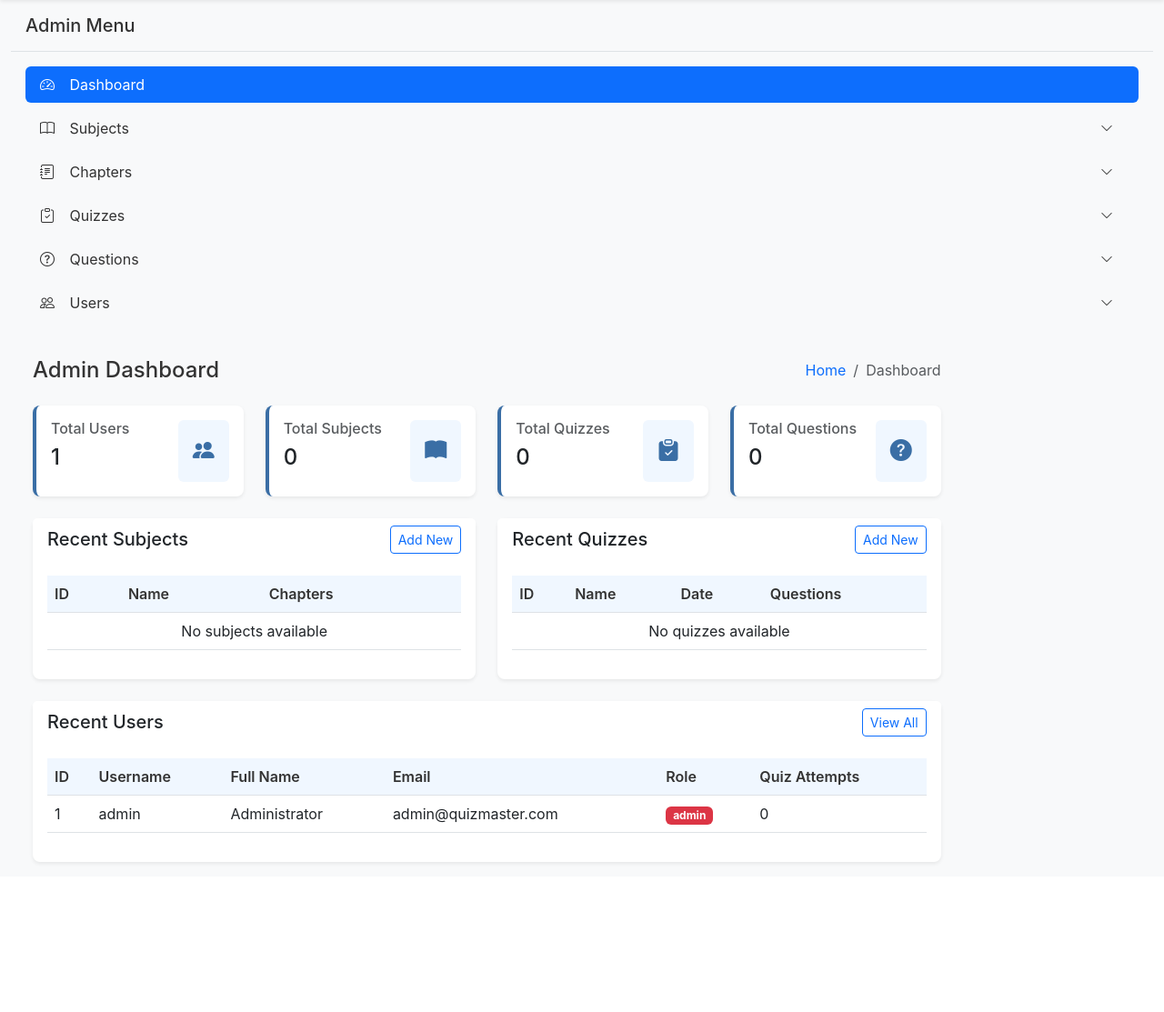
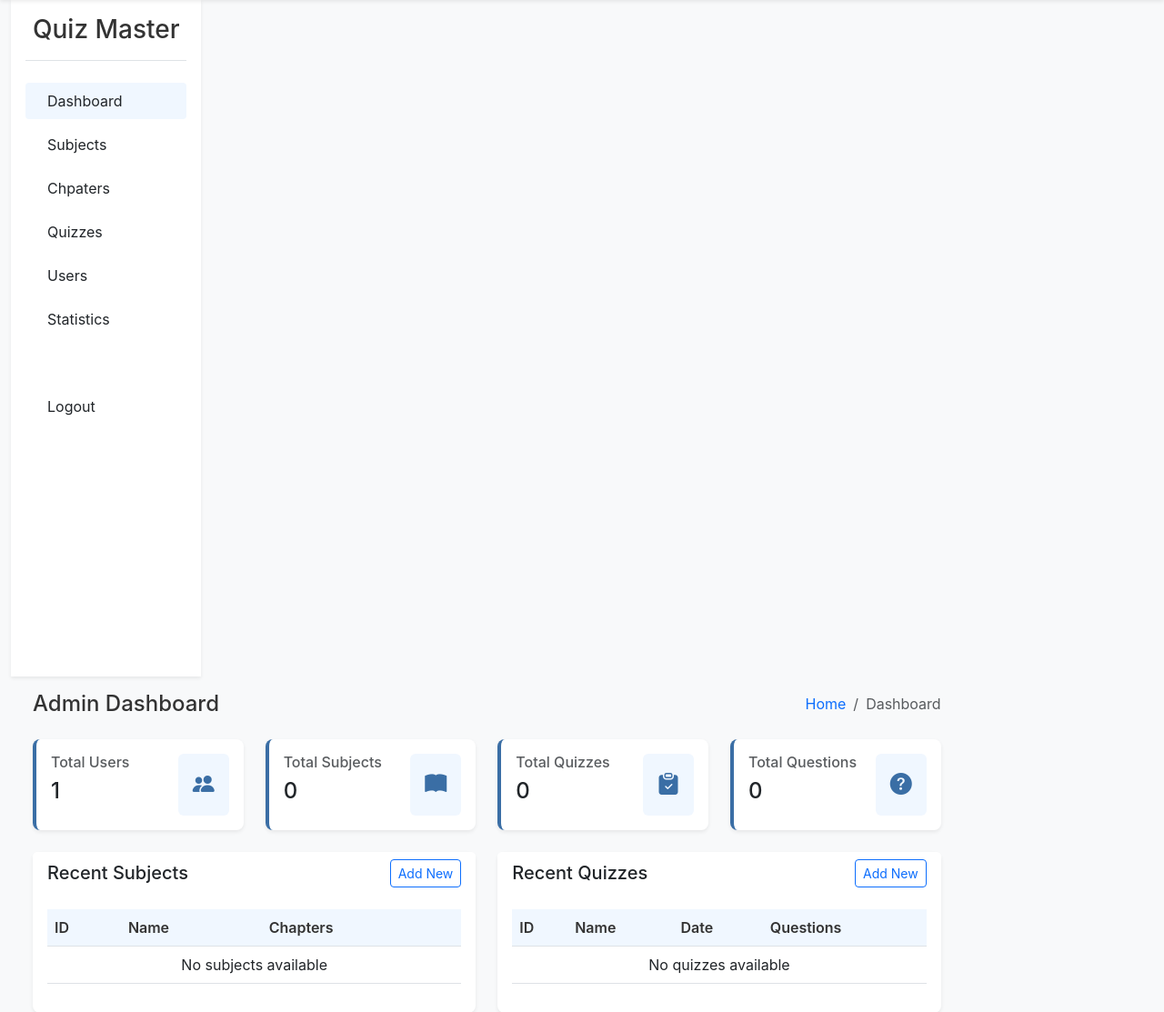
Before and after one commit to SpreadSheets600/QuizMaster-V1, a Flask app: page /admin/dashboard in a window 1280 px wide. Shown: the part 64-1177 px from the top of the page at 91% size. Before the commit the page ends 1015 px from the top, so only its background shows below. Run offline with Flask 3, Linux system fonts and the light colour scheme; a user stored in the database is signed in.

Commit message:
Added Sidebar

```diff
--- a/quiz_master_24F2008474/templates/partials/sidebar.html
+++ b/quiz_master_24F2008474/templates/partials/sidebar.html
@@ -1,251 +1,90 @@
+<!-- Sidebar -->
+<div class="col-md-3 col-lg-2 bg-white sidebar p-3" id="sidebar">
 	<div
-	class="d-flex justify-content-between align-items-center p-3 border-bottom">
-	<h5 class="mb-0 d-none d-lg-block">Admin Menu</h5>
-	<button
-		class="btn btn-sm btn-outline-primary d-lg-none"
-		type="button"
-		data-bs-toggle="offcanvas"
-		data-bs-target="#sidebarMenu"
-		aria-controls="sidebarMenu">
-		<i class="bi bi-list"></i> Menu
+		class="d-flex align-items-center justify-content-between mb-4 pb-3 border-bottom">
+		<div class="d-flex align-items-center">
+			<i class="fas fa-graduation-cap fs-2 text-primary me-2"></i>
+			<h3 class="mb-0">Quiz Master</h3>
+		</div>
+		<button class="btn d-md-none" id="closeSidebar">
+			<i class="fas fa-times"></i>
 		</button>
 	</div>
 
-<!-- Desktop Sidebar (always visible on large screens) -->
-<div class="d-none d-lg-block p-3">
-	<ul class="nav nav-pills flex-column">
-		<li class="nav-item">
-			<a href="{{ url_for('admin.admin_dashboard') }}" class="nav-link active">
-				<i class="bi bi-speedometer2"></i> Dashboard
+	{% if current_user.is_authenticated and current_user.role == "admin" %}
+
+	<div class="nav flex-column">
+		<a
+			class="nav-link {% if request.endpoint == 'admin.admin_dashboard' %}active{% endif %} text-dark py-2 px-3"
+			href="{{ url_for('admin.admin_dashboard') }}">
+			<i class="fas fa-tachometer-alt me-2"></i> Dashboard
 		</a>
-		</li>
-		<li class="nav-item">
 		<a
-				href="#subjectsSubmenu"
-				data-bs-toggle="collapse"
-				class="nav-link d-flex justify-content-between align-items-center">
-				<span><i class="bi bi-book"></i> Subjects</span>
-				<i class="bi bi-chevron-down small"></i>
+			class="nav-link {% if 'admin.subject' in request.endpoint %}active{% endif %} text-dark py-2 px-3"
+			href="{{ url_for('admin.subjects_list') }}">
+			<i class="fas fa-book me-2"></i> Subjects
 		</a>
-			<div class="collapse" id="subjectsSubmenu">
-				<ul class="nav nav-pills flex-column ms-3">
-					<li class="nav-item">
-						<a href="#" class="nav-link"><i class="bi bi-dot"></i> View All</a>
-					</li>
-					<li class="nav-item">
-						<a href="#" class="nav-link"><i class="bi bi-dot"></i> Add New</a>
-					</li>
-				</ul>
-			</div>
-		</li>
-		<li class="nav-item">
 		<a
-				href="#chaptersSubmenu"
-				data-bs-toggle="collapse"
-				class="nav-link d-flex justify-content-between align-items-center">
-				<span><i class="bi bi-journal-text"></i> Chapters</span>
-				<i class="bi bi-chevron-down small"></i>
+			class="nav-link {% if 'admin.chapter' in request.endpoint %}active{% endif %} text-dark py-2 px-3"
+			href="{{ url_for('admin.chapters_list') }}">
+			<i class="fas fa-book me-2"></i> Chpaters
 		</a>
-			<div class="collapse" id="chaptersSubmenu">
-				<ul class="nav nav-pills flex-column ms-3">
-					<li class="nav-item">
-						<a href="#" class="nav-link"><i class="bi bi-dot"></i> View All</a>
-					</li>
-					<li class="nav-item">
-						<a href="#" class="nav-link"><i class="bi bi-dot"></i> Add New</a>
-					</li>
-				</ul>
-			</div>
-		</li>
-		<li class="nav-item">
 		<a
-				href="#quizzesSubmenu"
-				data-bs-toggle="collapse"
-				class="nav-link d-flex justify-content-between align-items-center">
-				<span><i class="bi bi-clipboard-check"></i> Quizzes</span>
-				<i class="bi bi-chevron-down small"></i>
+			class="nav-link {% if 'admin.quiz' in request.endpoint %}active{% endif %} text-dark py-2 px-3"
+			href="{{ url_for('admin.quizzes_list') }}">
+			<i class="fas fa-question-circle me-2"></i> Quizzes
 		</a>
-			<div class="collapse" id="quizzesSubmenu">
-				<ul class="nav nav-pills flex-column ms-3">
-					<li class="nav-item">
-						<a href="#" class="nav-link"><i class="bi bi-dot"></i> View All</a>
-					</li>
-					<li class="nav-item">
-						<a href="#" class="nav-link"><i class="bi bi-dot"></i> Add New</a>
-					</li>
-				</ul>
-			</div>
-		</li>
-		<li class="nav-item">
 		<a
-				href="#questionsSubmenu"
-				data-bs-toggle="collapse"
-				class="nav-link d-flex justify-content-between align-items-center">
-				<span><i class="bi bi-question-circle"></i> Questions</span>
-				<i class="bi bi-chevron-down small"></i>
+			class="nav-link {% if 'admin.user' in request.endpoint %}active{% endif %} text-dark py-2 px-3"
+			href="{{ url_for('admin.users_list') }}">
+			<i class="fas fa-users me-2"></i> Users
 		</a>
-			<div class="collapse" id="questionsSubmenu">
-				<ul class="nav nav-pills flex-column ms-3">
-					<li class="nav-item">
-						<a href="#" class="nav-link"><i class="bi bi-dot"></i> View All</a>
-					</li>
-					<li class="nav-item">
-						<a href="#" class="nav-link"><i class="bi bi-dot"></i> Add New</a>
-					</li>
-				</ul>
-			</div>
-		</li>
-		<li class="nav-item">
 		<a
-				href="#usersSubmenu"
-				data-bs-toggle="collapse"
-				class="nav-link d-flex justify-content-between align-items-center">
-				<span><i class="bi bi-people"></i> Users</span>
-				<i class="bi bi-chevron-down small"></i>
+			class="nav-link {% if request.endpoint == 'admin.statistics' %}active{% endif %} text-dark py-2 px-3"
+			href="{{ url_for('admin.statistics') }}">
+			<i class="fas fa-chart-bar me-2"></i> Statistics
 		</a>
-			<div class="collapse" id="usersSubmenu">
-				<ul class="nav nav-pills flex-column ms-3">
-					<li class="nav-item">
-						<a href="#" class="nav-link"><i class="bi bi-dot"></i> View All</a>
-					</li>
-					<li class="nav-item">
-						<a href="#" class="nav-link"><i class="bi bi-dot"></i> Add New</a>
-					</li>
-				</ul>
-			</div>
-		</li>
-	</ul>
+		<a
+			class="nav-link text-dark py-2 px-3 mt-5"
+			href="{{ url_for('auth.logout') }}">
+			<i class="fas fa-sign-out-alt me-2"></i> Logout
+		</a>
 	</div>
 
-<!-- Mobile Sidebar (offcanvas component for small screens) -->
-<div
-	class="offcanvas offcanvas-start"
-	tabindex="-1"
-	id="sidebarMenu"
-	aria-labelledby="sidebarMenuLabel">
-	<div class="offcanvas-header">
-		<h5 class="offcanvas-title" id="sidebarMenuLabel">Admin Menu</h5>
-		<button
-			type="button"
-			class="btn-close"
-			data-bs-dismiss="offcanvas"
-			aria-label="Close"></button>
+	{% else %}
+
+	<div class="nav flex-column">
+		<a
+			class="nav-link {% if request.endpoint == 'admin.admin_dashboard' %}active{% endif %} text-dark py-2 px-3"
+			href="{{ url_for('admin.admin_dashboard') }}">
+			<i class="fas fa-tachometer-alt me-2"></i> Dashboard
+		</a>
+		<a
+			class="nav-link {% if 'admin.subject' in request.endpoint %}active{% endif %} text-dark py-2 px-3"
+			href="{{ url_for('admin.subjects_list') }}">
+			<i class="fas fa-book me-2"></i> Subjects
+		</a>
+		<a
+			class="nav-link {% if 'admin.chapter' in request.endpoint %}active{% endif %} text-dark py-2 px-3"
+			href="{{ url_for('admin.chapters_list') }}">
+			<i class="fas fa-book me-2"></i> Chpaters
+		</a>
+		<a
+			class="nav-link {% if 'admin.quiz' in request.endpoint %}active{% endif %} text-dark py-2 px-3"
+			href="{{ url_for('admin.quizzes_list') }}">
+			<i class="fas fa-question-circle me-2"></i> Quizzes
+		</a>
+		<a
+			class="nav-link {% if request.endpoint == 'admin.statistics' %}active{% endif %} text-dark py-2 px-3"
+			href="{{ url_for('admin.statistics') }}">
+			<i class="fas fa-chart-bar me-2"></i> Statistics
+		</a>
+		<a
+			class="nav-link text-dark py-2 px-3 mt-5"
+			href="{{ url_for('auth.logout') }}">
+			<i class="fas fa-sign-out-alt me-2"></i> Logout
+		</a>
 	</div>
-	<div class="offcanvas-body">
-		<ul class="nav nav-pills flex-column">
-			<li class="nav-item">
-				<a
-					href="{{ url_for('admin.admin_dashboard') }}"
-					class="nav-link active">
-					<i class="bi bi-speedometer2"></i> Dashboard
-				</a>
-			</li>
-			<li class="nav-item">
-				<a
-					href="#mobileSubjectsSubmenu"
-					data-bs-toggle="collapse"
-					class="nav-link d-flex justify-content-between align-items-center">
-					<span><i class="bi bi-book"></i> Subjects</span>
-					<i class="bi bi-chevron-down small"></i>
-				</a>
-				<div class="collapse" id="mobileSubjectsSubmenu">
-					<ul class="nav nav-pills flex-column ms-3">
-						<li class="nav-item">
-							<a href="#" class="nav-link"
-								><i class="bi bi-dot"></i> View All</a
-							>
-						</li>
-						<li class="nav-item">
-							<a href="#" class="nav-link"><i class="bi bi-dot"></i> Add New</a>
-						</li>
-					</ul>
+
+	{% endif %}
 </div>
-			</li>
-			<!-- Repeat other menu items for mobile view -->
-			<li class="nav-item">
-				<a
-					href="#mobileChaptersSubmenu"
-					data-bs-toggle="collapse"
-					class="nav-link d-flex justify-content-between align-items-center">
-					<span><i class="bi bi-journal-text"></i> Chapters</span>
-					<i class="bi bi-chevron-down small"></i>
-				</a>
-				<div class="collapse" id="mobileChaptersSubmenu">
-					<ul class="nav nav-pills flex-column ms-3">
-						<li class="nav-item">
-							<a href="#" class="nav-link"
-								><i class="bi bi-dot"></i> View All</a
-							>
-						</li>
-						<li class="nav-item">
-							<a href="#" class="nav-link"><i class="bi bi-dot"></i> Add New</a>
-						</li>
-					</ul>
-				</div>
-			</li>
-			<li class="nav-item">
-				<a
-					href="#mobileQuizzesSubmenu"
-					data-bs-toggle="collapse"
-					class="nav-link d-flex justify-content-between align-items-center">
-					<span><i class="bi bi-clipboard-check"></i> Quizzes</span>
-					<i class="bi bi-chevron-down small"></i>
-				</a>
-				<div class="collapse" id="mobileQuizzesSubmenu">
-					<ul class="nav nav-pills flex-column ms-3">
-						<li class="nav-item">
-							<a href="#" class="nav-link"
-								><i class="bi bi-dot"></i> View All</a
-							>
-						</li>
-						<li class="nav-item">
-							<a href="#" class="nav-link"><i class="bi bi-dot"></i> Add New</a>
-						</li>
-					</ul>
-				</div>
-			</li>
-			<li class="nav-item">
-				<a
-					href="#mobileQuestionsSubmenu"
-					data-bs-toggle="collapse"
-					class="nav-link d-flex justify-content-between align-items-center">
-					<span><i class="bi bi-question-circle"></i> Questions</span>
-					<i class="bi bi-chevron-down small"></i>
-				</a>
-				<div class="collapse" id="mobileQuestionsSubmenu">
-					<ul class="nav nav-pills flex-column ms-3">
-						<li class="nav-item">
-							<a href="#" class="nav-link"
-								><i class="bi bi-dot"></i> View All</a
-							>
-						</li>
-						<li class="nav-item">
-							<a href="#" class="nav-link"><i class="bi bi-dot"></i> Add New</a>
-						</li>
-					</ul>
-				</div>
-			</li>
-			<li class="nav-item">
-				<a
-					href="#mobileUsersSubmenu"
-					data-bs-toggle="collapse"
-					class="nav-link d-flex justify-content-between align-items-center">
-					<span><i class="bi bi-people"></i> Users</span>
-					<i class="bi bi-chevron-down small"></i>
-				</a>
-				<div class="collapse" id="mobileUsersSubmenu">
-					<ul class="nav nav-pills flex-column ms-3">
-						<li class="nav-item">
-							<a href="#" class="nav-link"
-								><i class="bi bi-dot"></i> View All</a
-							>
-						</li>
-						<li class="nav-item">
-							<a href="#" class="nav-link"><i class="bi bi-dot"></i> Add New</a>
-						</li>
-					</ul>
-				</div>
-			</li>
-		</ul>
-	</div>
-</div>
```
Lines whose indentation alone changed are shown as unchanged.
